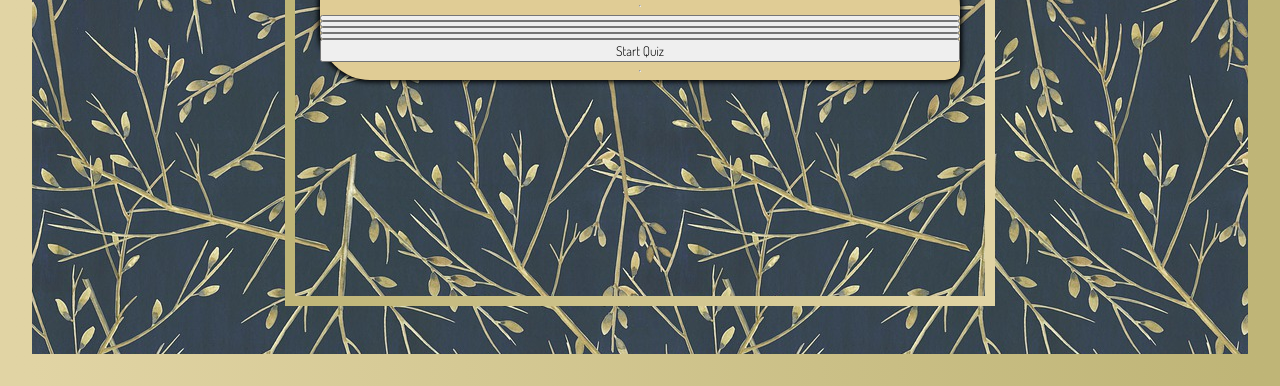
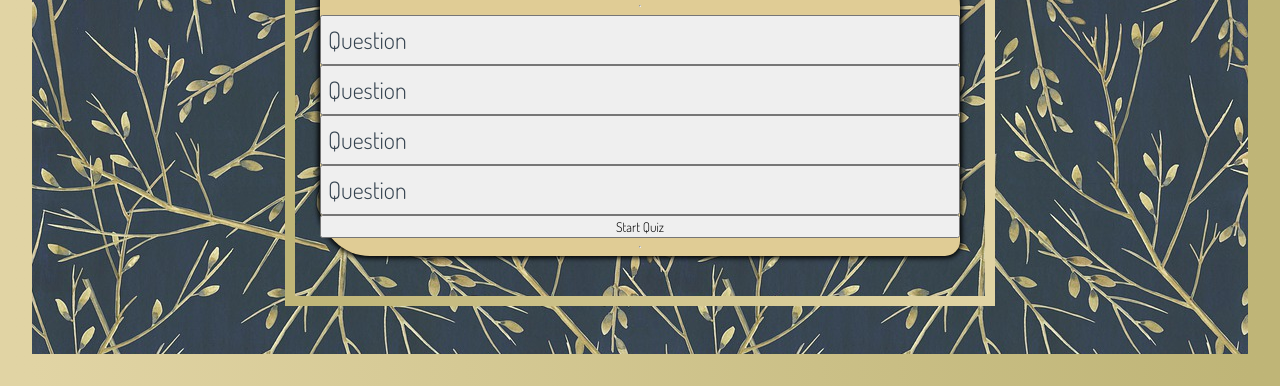
Before and after one commit to responsibleparty/IV-Code-Quiz, a plain HTML site: page index.html in a window 1280 px wide. Shown: the part 414-800 px from the top of the page. Drawn offline with Linux system fonts and the light colour scheme.

Commit message:
Deployment issues

```diff
--- a/assets/css/style.css
+++ b/assets/css/style.css
@@ -69,9 +69,10 @@ h1{
 }
 .option{
     font-size: 1.5em;
+    height: 50px;
     text-align: left;
-    color: #E0CC95;
-    text-shadow: #34424F;
+    color: #34424F;
+    text-shadow: #E0CC95;
 }
 #controls{
     display: flex;
--- a/index.html
+++ b/index.html
@@ -4,12 +4,12 @@
     <meta charset="UTF-8">
     <meta http-equiv="X-UA-Compatible" content="IE=edge">
     <meta name="viewport" content="width=device-width, initial-scale=1.0">
-    <link rel="stylesheet" href="assets/css/style.css">
+    <link rel="stylesheet" href="./assets/css/style.css">
     <title>JavaScript Quiz</title>
     <link rel="preconnect" href="https://fonts.googleapis.com">
     <link rel="preconnect" href="https://fonts.gstatic.com" crossorigin>
     <link href="https://fonts.googleapis.com/css2?family=Dosis:wght@300&family=League+Gothic&display=swap" rel="stylesheet">
-    <script defer src="assets/js/script.js"></script>
+    <script defer src="./assets/js/script.js"></script>
 </head>
 <body>
     <main>
@@ -19,10 +19,10 @@
             <div id="quizQuestion">Question Goes Here</div>
             <hr>
             <section id="quizOptions">
-                <button class="option1"></button>
-                <button class="option3"></button>
-                <button class="option2"></button>
-                <button class="option4s"></button>
+                <button class="option option1">Question</button>
+                <button class="option option3">Question</button>
+                <button class="option option2">Question</button>
+                <button class="option option4s">Question</button>
             </section>
             <button id="start">Start Quiz</button>
             <hr>
```
